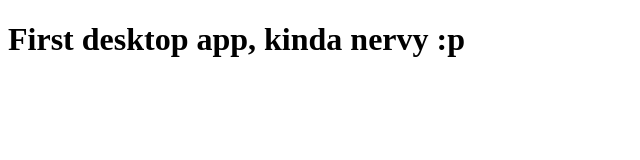
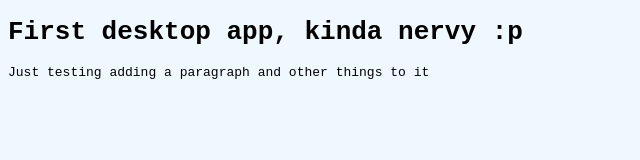
Before and after one commit to colewilliam-s/text-editor, an Electron app: page html/index.html in a window 800 px wide. Shown: the whole page, without its empty margins (0-640 px from the left). Drawn offline with Linux system fonts and the light colour scheme.

Commit message:
just tested to see how similar it is to web development, and the answer is incredibly similar

```diff
--- a/html/index.html
+++ b/html/index.html
@@ -2,8 +2,10 @@
 <html>
     <head>
         <title>You a bitch</title>
+        <link rel="stylesheet" href="style/style.css">
     </head>
     <body>
         <h1>First desktop app, kinda nervy :p</h1>
+        <p>Just testing adding a paragraph and other things to it</p>
     </body>
 </html>
--- /dev/null
+++ b/html/style/style.css
@@ -0,0 +1,7 @@
+html, body{
+    background-color: aliceblue;
+}
+
+h1, p {
+    font-family: monospace;
+}
```
